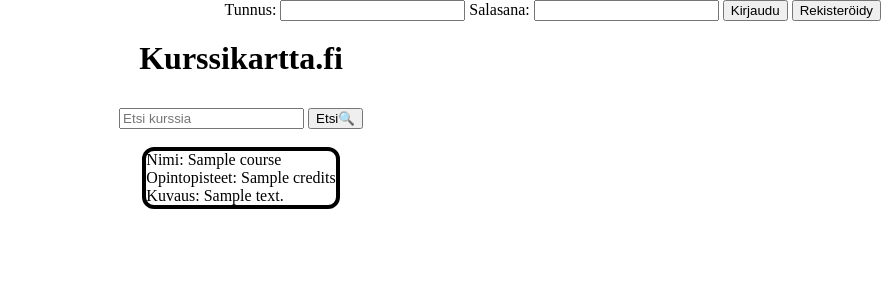
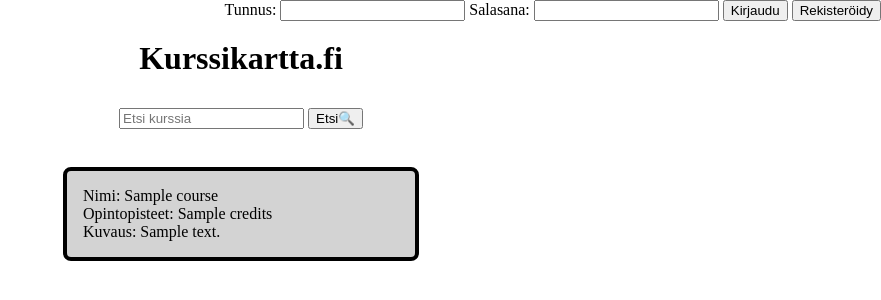
Before and after one commit to Aappo-Alatalo/kurssikartta, a Flask app: template templates/index.html in a window 1280 px wide. Shown: the top 300 px of the page, without its empty margins (399-1280 px from the left). Run offline with Flask 3, Linux system fonts and the light colour scheme; the template is opened without the code that fills it: most values are stand-ins (such as "Sample title", 1, 10 or a date in 2020).

Commit message:
Refactor HTML code Also adds separate CSS file to handle styling.

```diff
--- /dev/null
+++ b/static/css/main.css
@@ -0,0 +1,16 @@
+.center_div {
+    display: grid;
+    grid-template-columns: 1fr;
+    grid-template-rows: repeat(auto-fit, minmax(100px, auto));
+    justify-items: center;
+    align-items: center;
+}
+
+.course_box {
+    width: 25%;
+    padding: 16px;
+    margin: 20px;
+    border: 4px solid black;
+    background-color: lightgray;
+    border-radius: .5em;
+}
--- /dev/null
+++ b/templates/base.html
@@ -0,0 +1,11 @@
+<!DOCTYPE html>
+<link rel="stylesheet" href="../static/css/main.css">
+<meta name="viewport" content="width=device-width, initial-scale=1">
+<html lang="fi">
+    <head>
+        <title>Kurssikartta - {% block title %}{% endblock %}</title>
+    </head>
+    <body>
+        {% block base_block %}{% endblock %}
+    </body>
+</html>
--- a/templates/index.html
+++ b/templates/index.html
@@ -2,11 +2,7 @@
 {% block title %}🏠{% endblock %}
 {% block content %}
 <body>
-    <div style="display: grid;
-    grid-template-columns: 1fr;
-    grid-template-rows: repeat(auto-fit, minmax(100px, auto));
-    justify-items: center;
-    align-items: center;">
+    <div class="center_div">
         <h1>Kurssikartta.fi</h1>
         <form action="/result" method="GET">
             <input type="text" name="query", placeholder="Etsi kurssia">
@@ -15,13 +11,11 @@
         <br>
         {% if fetched_courses is defined and fetched_courses|length > 0 %}
             {% for course in fetched_courses %}
-            <div style="border: 4px solid black; border-radius: 12px;">
+            <div class="course_box">
                 Nimi: {{ course.name }} <br>
                 Opintopisteet: {{ course.credits }} <br>
                 Kuvaus: {{ course.description }} <br>
             </div>
-            <br>
-            <br>
             {% endfor %}
         {% elif fetched_courses is defined and fetched_courses|length == 0 %}
             <p>Etsimääsi kurssia ei löytynyt 🔍😕</p>
--- a/templates/layout.html
+++ b/templates/layout.html
@@ -1,8 +1,8 @@
-<!DOCTYPE html>
-<head>
-    <title>Kurssikartta - {% block title %}{% endblock %}</title>
-</head>
-<body>
+{% extends "base.html" %}
+
+{% block title %}{% endblock %}
+
+{% block base_block %}
     {% if session.username %}
         <span style="position: absolute; top: 0; right: 0;">Olet kirjautunut nimellä {{ session.username }}
         <a href="/logout"><button>Kirjaudu ulos</button></a></span>
@@ -19,4 +19,4 @@
 
     {% block content %}{% endblock %}
 
-</body>
+{% endblock %}
```
Also changed, not shown: templates/register.html (+7 -11 lines).
